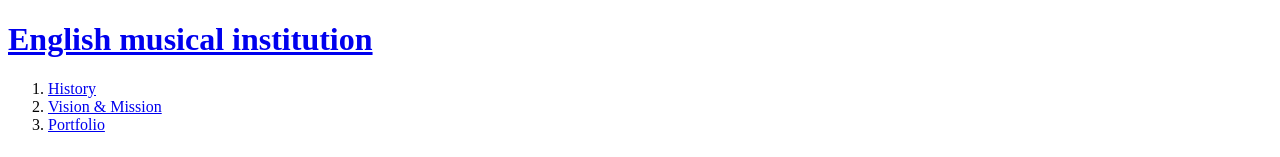
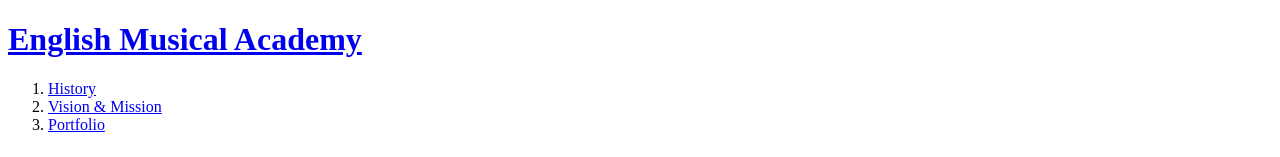
Before and after one commit to Rookies-Academy/Rookies-stage1-chapter1, a plain HTML site: page 1.html in a window 1280 px wide. Shown: the top 157 px of the page. Drawn offline with Linux system fonts and the light colour scheme.

Commit message:
타이틀수정!

```diff
--- a/1.html
+++ b/1.html
@@ -7,7 +7,7 @@
 </head>
 
 <body>
-    <h1><a href="index.html">English musical institution</a></h1>
+    <h1><a href="index.html">English Musical Academy</a></h1>
     <ol>
         <li><a href="1.html">History</a></li>
         <li><a href="2.html">Vision & Mission</a></li>
```
Also changed, not shown: 2.html (+1 -1 lines), 3.html (+1 -1 lines).
